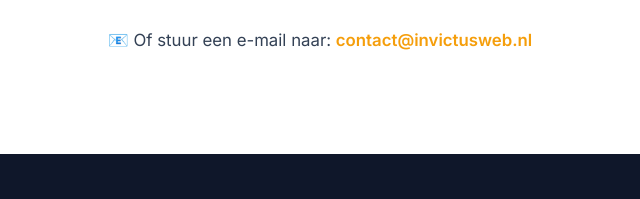
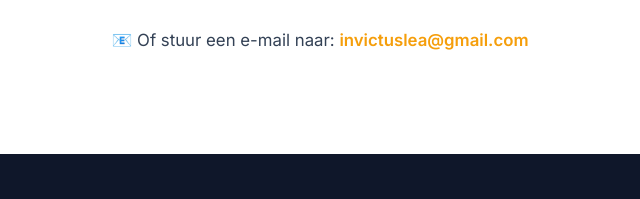
Before and after one commit to Sup3rleeuw/github.io, a plain HTML site: page index.html in a window 1280 px wide. Shown: the part 3985-4184 px from the top of the page, 320-960 px from the left. Drawn offline with Linux system fonts and the light colour scheme.

Commit message:
Update index.html

```diff
--- a/index.html
+++ b/index.html
@@ -558,7 +558,7 @@
 
     <p style="text-align: center; margin-top: 30px; font-size: 1.05rem;">
       📧 Of stuur een e-mail naar:
-      <a href="mailto:invictuslea@gmail.com" style="color:var(--gold); text-decoration: none; font-weight: 600;">contact@invictusweb.nl</a>
+      <a href="mailto:invictuslea@gmail.com" style="color:var(--gold); text-decoration: none; font-weight: 600;">invictuslea@gmail.com</a>
     </p>
   </section>
 
```
